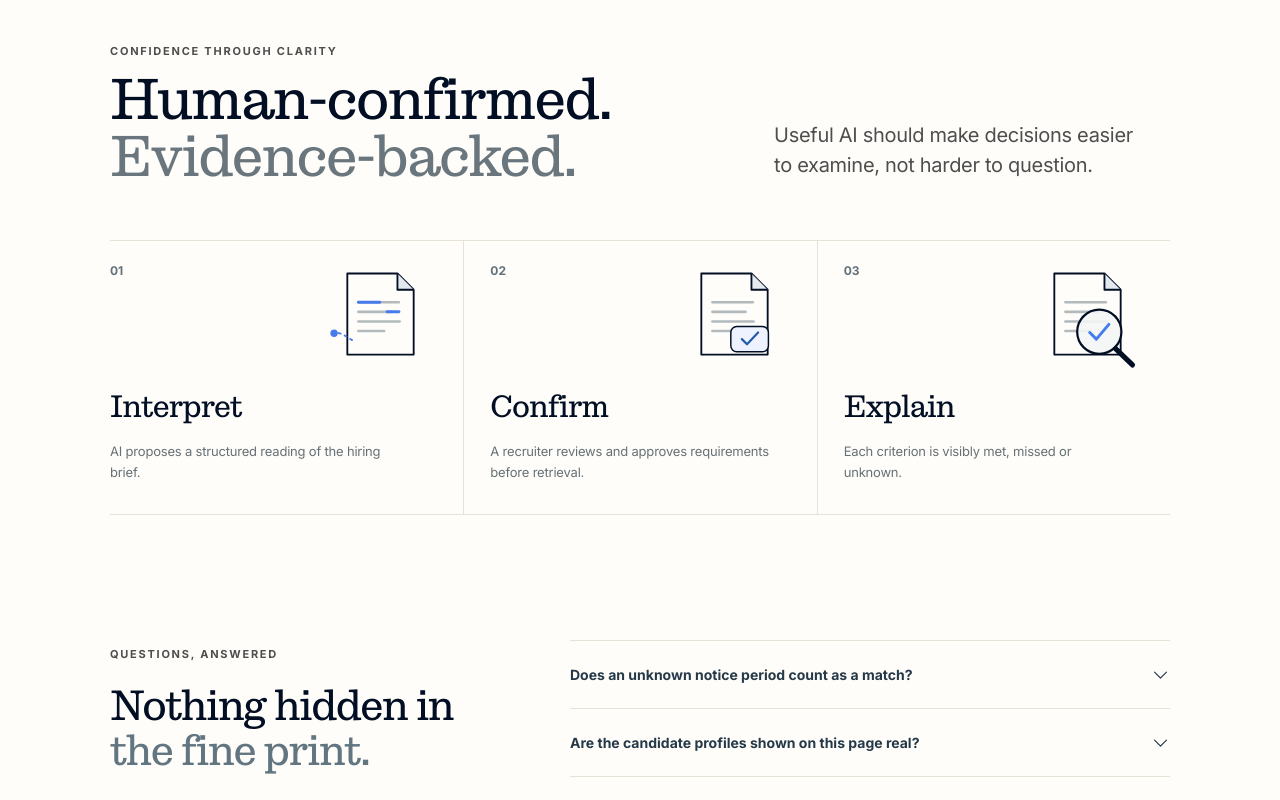
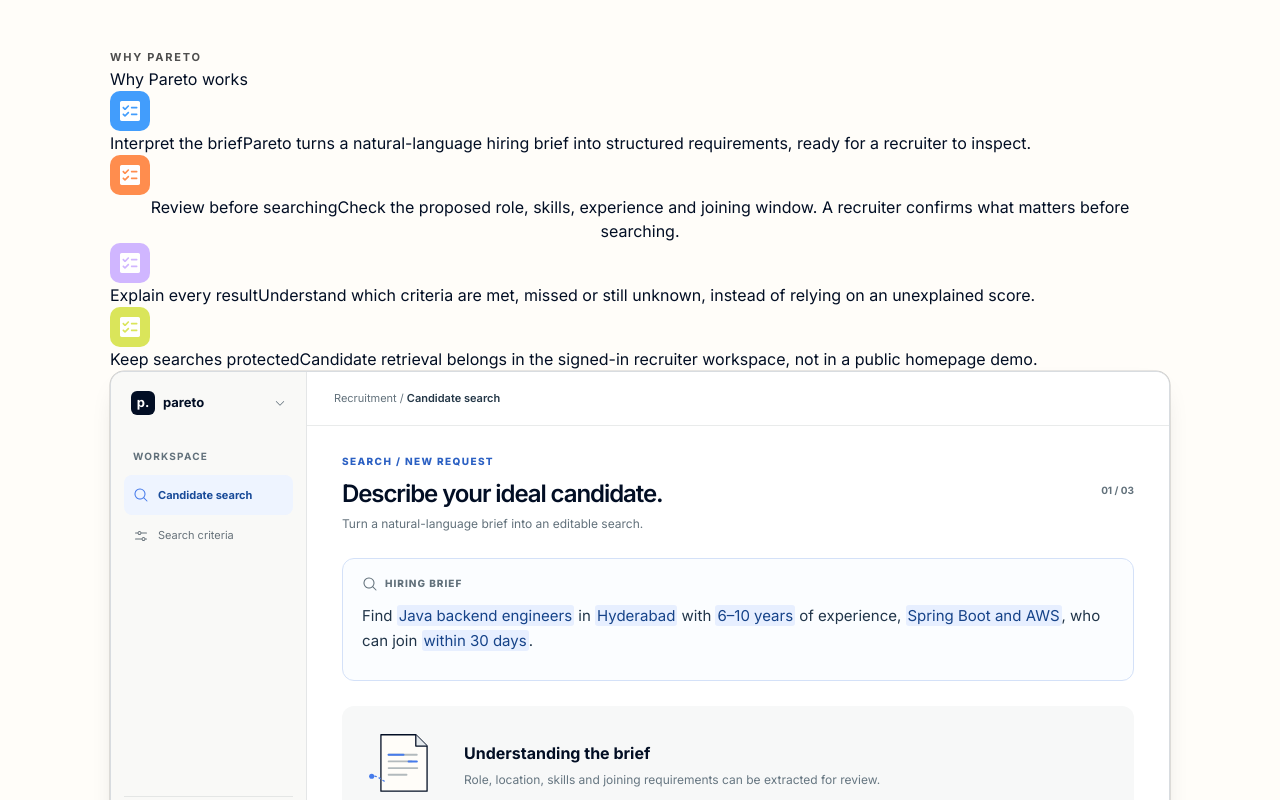
Before and after one commit to ThunderKhan/pareto, a Next.js app in the folder frontend/: page / in a window 1280 px wide. Shown: the part 5780-6580 px from the top of the page. Built offline with nearby package versions, Linux system fonts and the light colour scheme.

Commit message:
feat(homepage): replace trust cards with scroll-activated OpenTag-style timeline and sticky Pareto demo

```diff
--- a/frontend/src/components/marketing/home-v2.tsx
+++ b/frontend/src/components/marketing/home-v2.tsx
@@ -269,19 +269,156 @@ const faqs = [
   ["How does reference-based discovery work?", "It compares skills, experience, location and other meaningful attributes to highlight similarities and differences."],
 ];
 
+const trustSteps = [
+  {
+    title: "Interpret the brief",
+    description: "Pareto turns a natural-language hiring brief into structured requirements, ready for a recruiter to inspect.",
+    icon: "/icons/delegate-62cfd1852df1e0.svg",
+    state: "describe",
+  },
+  {
+    title: "Review before searching",
+    description: "Check the proposed role, skills, experience and joining window. A recruiter confirms what matters before searching.",
+    icon: "/icons/review-d37a7fa1d5ec05.svg",
+    state: "review",
+  },
+  {
+    title: "Explain every result",
+    description: "Understand which criteria are met, missed or still unknown, instead of relying on an unexplained score.",
+    icon: "/icons/automate-516705627f4d66.svg",
+    state: "results",
+  },
+  {
+    title: "Keep searches protected",
+    description: "Candidate retrieval belongs in the signed-in recruiter workspace, not in a public homepage demo.",
+    icon: "/icons/protect-1226f5f4def480.svg",
+    state: "access",
+  },
+] as const;
+
+function TrustDemo({ step }: { step: number }) {
+  const state = trustSteps[step]?.state ?? "describe";
+  if (state === "access") {
+    return <div className="v2-trust-access" aria-label="Protected recruiter workspace">
+      <div className="v2-trust-access-bar"><span className="v2-workspace-mini-icon">p.</span><strong>pareto</strong><span>Recruiter workspace</span></div>
+      <div className="v2-trust-access-content">
+        <div className="v2-trust-access-icon"><ShieldCheck size={34} weight="regular" aria-hidden="true"/></div>
+        <p className="v2-window-overline">RECRUITER ACCESS</p>
+        <h3>Search in your workspace.</h3>
+        <p>Sign in to access protected candidate search. Public examples on this page do not retrieve live profiles.</p>
+        <Link href="/login" className="v2-trust-access-link">Log in to Pareto <ArrowRight size={16} aria-hidden="true"/></Link>
+      </div>
+    </div>;
+  }
+  return <WorkspaceFrame state={state}/>;
+}
+
 function Trust() {
-  return <section className="v2-section v2-trust" id="trust">
+  const [activeStep, setActiveStep] = useState(0);
+  const stepsRef = useRef<(HTMLButtonElement | null)[]>([]);
+  const mobileTrack = useRef<HTMLDivElement | null>(null);
+  const [mobileStep, setMobileStep] = useState(0);
+
+  useEffect(() => {
+    if (typeof IntersectionObserver === "undefined") return;
+    const media = window.matchMedia("(min-width: 1024px)");
+    let observer: IntersectionObserver | undefined;
+    const observe = () => {
+      observer?.disconnect();
+      if (!media.matches) return;
+      observer = new IntersectionObserver((entries) => {
+        const visible = entries.filter(entry => entry.isIntersecting);
+        if (!visible.length) return;
+        // When adjacent entries overlap, select the step closest to the viewport's reading band.
+        const center = window.innerHeight * .44;
+        visible.sort((a, b) => Math.abs(a.boundingClientRect.top + a.boundingClientRect.height / 2 - center)
+          - Math.abs(b.boundingClientRect.top + b.boundingClientRect.height / 2 - center));
+        const index = stepsRef.current.indexOf(visible[0].target as HTMLButtonElement);
+        if (index !== -1) setActiveStep(index);
+      }, { rootMargin: "-20% 0px -35% 0px", threshold: .25 });
+      stepsRef.current.forEach(node => { if (node) observer?.observe(node); });
+    };
+    observe();
+    media.addEventListener("change", observe);
+    return () => { observer?.disconnect(); media.removeEventListener("change", observe); };
+  }, []);
+
+  const chooseStep = (index: number) => {
+    setActiveStep(index);
+    const target = stepsRef.current[index];
+    if (target) target.scrollIntoView({
+      block: "center",
+      behavior: window.matchMedia("(prefers-reduced-motion: reduce)").matches ? "instant" : "smooth",
+    });
+  };
+
+  const chooseMobileStep = (index: number) => {
+    setMobileStep(index);
+    const track = mobileTrack.current;
+    const child = track?.children.item(index) as HTMLElement | null;
+    if (track && child) track.scrollTo({
+      left: child.offsetLeft - (track.children.item(0) as HTMLElement).offsetLeft,
+      behavior: window.matchMedia("(prefers-reduced-motion: reduce)").matches ? "instant" : "smooth",
+    });
+  };
+
+  return <section className="v2-section v2-trust" id="trust" aria-labelledby="v2-trust-title">
     <div className="v2-container">
-      <div className="v2-section-intro"><Label>CONFIDENCE THROUGH CLARITY</Label><h2>Human-confirmed. <em>Evidence-backed.</em></h2><p>Useful AI should make decisions easier to examine, not harder to question.</p></div>
-      <div className="v2-trust-grid">
-        {[
-          ["01", "Interpret", "AI proposes a structured reading of the hiring brief.", "interpret"],
-          ["02", "Confirm", "A recruiter reviews and approves requirements before retrieval.", "review"],
-          ["03", "Explain", "Each criterion is visibly met, missed or unknown.", "verify"],
-        ].map(([number, title, desc, variant]) => <article key={title} className="v2-trust-item">
-          <div className="v2-trust-num">{number}<SignalArt variant={variant as "interpret" | "review" | "verify"}/></div>
-          <h3>{title}</h3><p>{desc}</p>
-        </article>)}
+      <div className="v2-trust-heading">
+        <Label>WHY PARETO</Label>
+        <h2 id="v2-trust-title">Why Pareto works</h2>
+      </div>
+      <div className="v2-trust-timeline">
+        <ol className="v2-trust-steps" aria-label="Why Pareto works steps">
+          {trustSteps.map((item, index) => <li key={item.title} className="v2-trust-step">
+            <div className="v2-trust-step-rail">
+              <img className="v2-trust-step-icon" src={item.icon} alt="" width={40} height={40} aria-hidden="true" />
+              {index < trustSteps.length - 1 && <span className="v2-trust-connector" aria-hidden="true"/>}
+            </div>
+            <button
+              type="button"
+              ref={node => { stepsRef.current[index] = node; }}
+              className="v2-trust-step-button"
+              aria-current={activeStep === index ? "step" : undefined}
+              aria-controls="v2-trust-demo"
+              onClick={() => chooseStep(index)}
+            >
+              <span className="v2-trust-step-title">{item.title}</span>
+              <span className="v2-trust-step-description">{item.description}</span>
+            </button>
+          </li>)}
+        </ol>
+        <div className="v2-trust-demo-column">
+          <div className="v2-trust-demo-sticky">
+            <div id="v2-trust-demo" className="v2-trust-demo" role="region" aria-label="Selected Pareto workflow example" aria-live="polite">
+              <TrustDemo step={activeStep}/>
+            </div>
+          </div>
+        </div>
+      </div>
+      <div className="v2-trust-mobile" aria-label="Why Pareto works on mobile">
+        <div ref={mobileTrack} className="v2-trust-mobile-track" role="group" aria-roledescription="carousel"
+          aria-label="Pareto capabilities" onScroll={(event) => {
+            const track = event.currentTarget;
+            const first = track.children.item(0) as HTMLElement | null;
+            const second = track.children.item(1) as HTMLElement | null;
+            if (!first || !second) return;
+            const distance = second.offsetLeft - first.offsetLeft;
+            if (distance > 0) setMobileStep(Math.max(0, Math.min(trustSteps.length - 1, Math.round(track.scrollLeft / distance))));
+          }}>
+          {trustSteps.map((item, index) => <article key={item.title} className="v2-trust-mobile-card"
+            role="group" aria-roledescription="slide" aria-label={`${index + 1} of ${trustSteps.length}: ${item.title}`}>
+            <img src={item.icon} width={40} height={40} alt="" aria-hidden="true"/>
+            <h3>{item.title}</h3>
+            <p>{item.description}</p>
+            <div className="v2-trust-mobile-preview"><TrustDemo step={index}/></div>
+          </article>)}
+        </div>
+        <div className="v2-trust-mobile-dots" role="group" aria-label="Choose a capability">
+          {trustSteps.map((item, index) => <button key={item.title} type="button"
+            aria-label={`Show ${item.title}`} aria-current={mobileStep === index ? "true" : undefined}
+            onClick={() => chooseMobileStep(index)}/>)}
+        </div>
       </div>
       <div className="v2-faq">
         <div><Label>QUESTIONS, ANSWERED</Label><h3>Nothing hidden in <em>the fine print.</em></h3></div>
@@ -290,6 +427,7 @@ function Trust() {
     </div>
   </section>;
 }
+
 
 function Footer() {
   return <>
```
